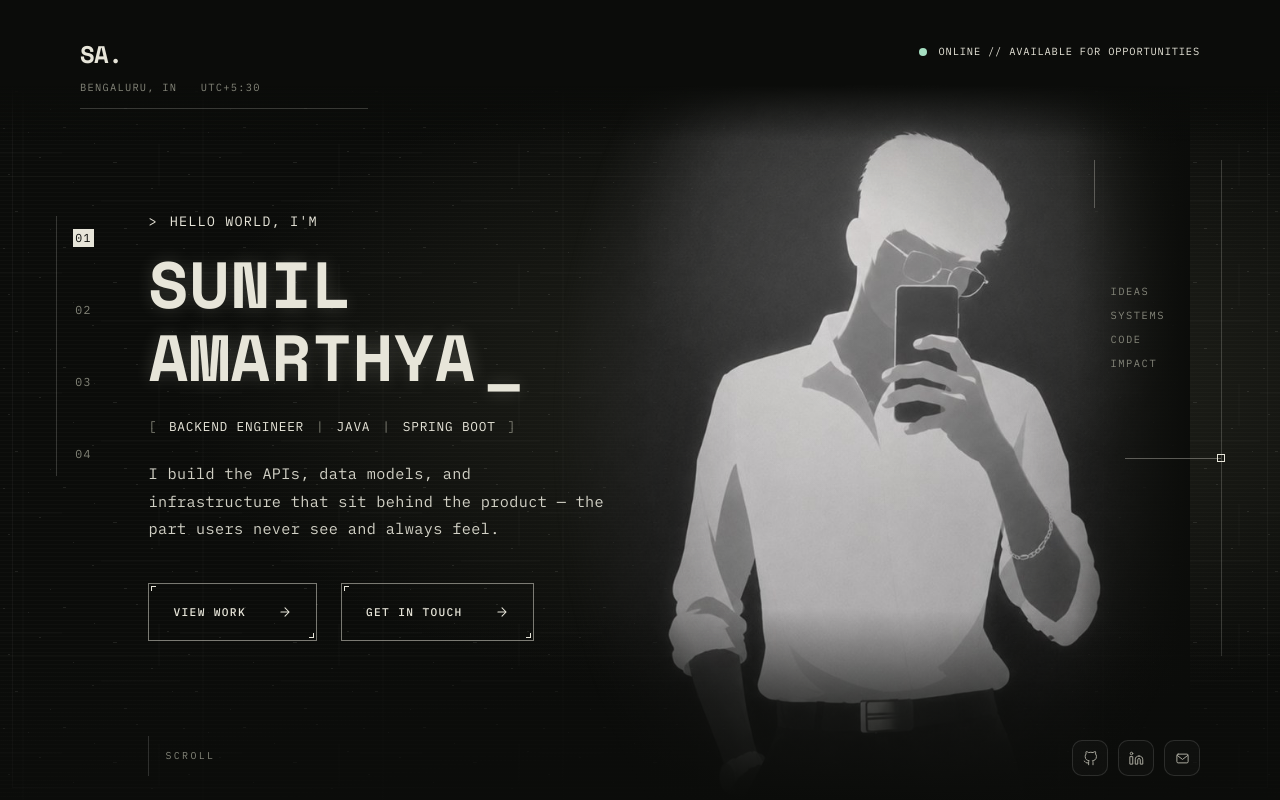
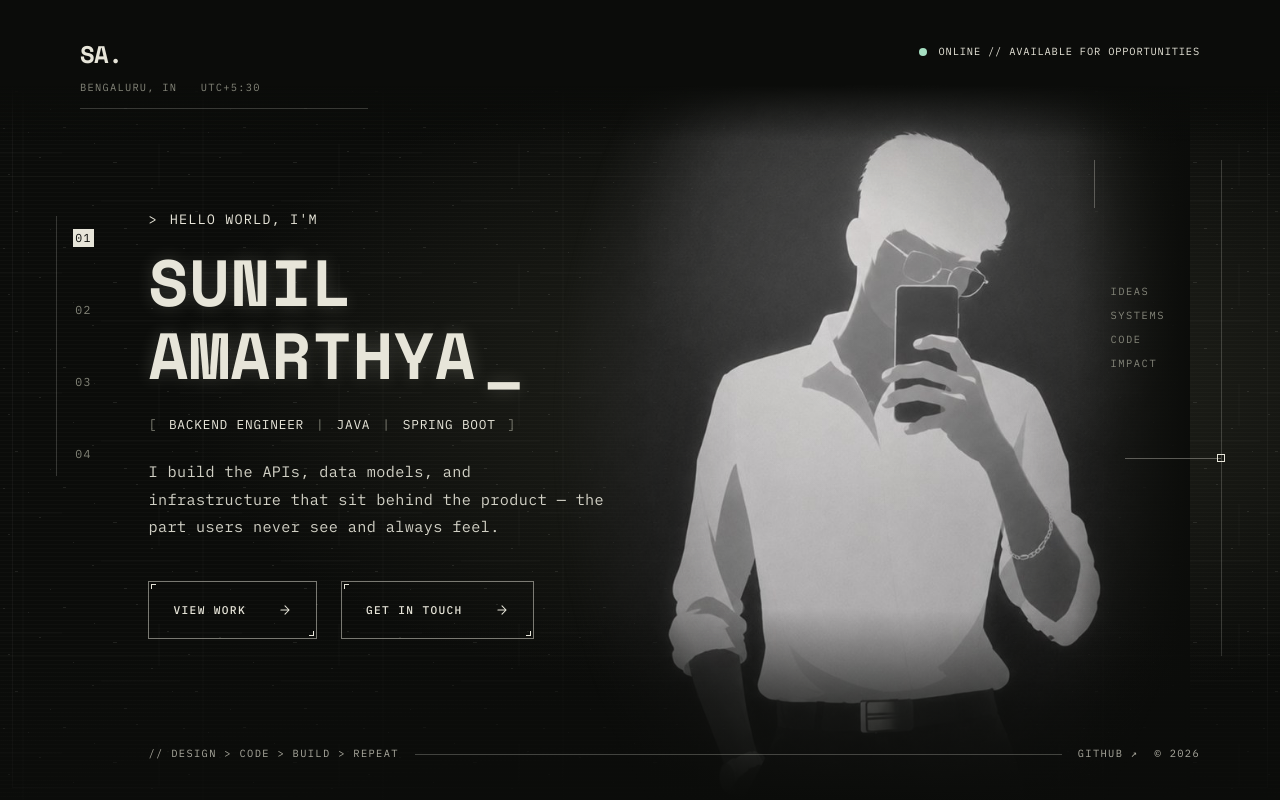
Before and after one commit to sunil-0701/My-Portfolio, a React (Vite) app: page / in a window 1280 px wide. Built offline with nearby package versions, Linux system fonts and the light colour scheme.

Commit message:
style: add the editorial baseline and live copyright footer

```diff
--- a/src/sections/Landing.jsx
+++ b/src/sections/Landing.jsx
@@ -2,8 +2,7 @@ import { motion } from 'framer-motion'
 import HeroBackground from '../components/hero/HeroBackground'
 import HeroPortrait from '../components/hero/HeroPortrait'
 import HeroContent from '../components/hero/HeroContent'
-import ScrollIndicator from '../components/hero/ScrollIndicator'
-import SocialLinks from '../components/layout/SocialLinks'
+import { SITE } from '../config/site'
 
 export default function Landing({ ready = true }) {
   return (
@@ -42,13 +41,15 @@ export default function Landing({ ready = true }) {
 
         {/* Baseline rail — fills the frame instead of leaving a dead band */}
         <motion.div
-          className="hero-rail flex items-end justify-between gap-6"
+          className="hero-rail flex flex-wrap items-center justify-between gap-4 font-mono text-[0.6rem] uppercase tracking-[0.13em] text-muted sm:text-[0.65rem]"
           initial={{ opacity: 0, y: 16 }}
           animate={ready ? { opacity: 1, y: 0 } : { opacity: 0, y: 16 }}
           transition={{ duration: 0.5, delay: 0.45, ease: [0.16, 1, 0.3, 1] }}
         >
-          <ScrollIndicator />
-          <SocialLinks orientation="horizontal" />
+          <span>// Design &gt; Code &gt; Build &gt; Repeat</span>
+          <span aria-hidden="true" className="hidden h-px flex-1 bg-paper/25 sm:block" />
+          <a href={SITE.github} target="_blank" rel="noreferrer" className="inline-flex min-h-11 items-center hover:text-paper">GitHub ↗</a>
+          <span>© {new Date().getFullYear()}</span>
         </motion.div>
       </div>
     </section>
```
